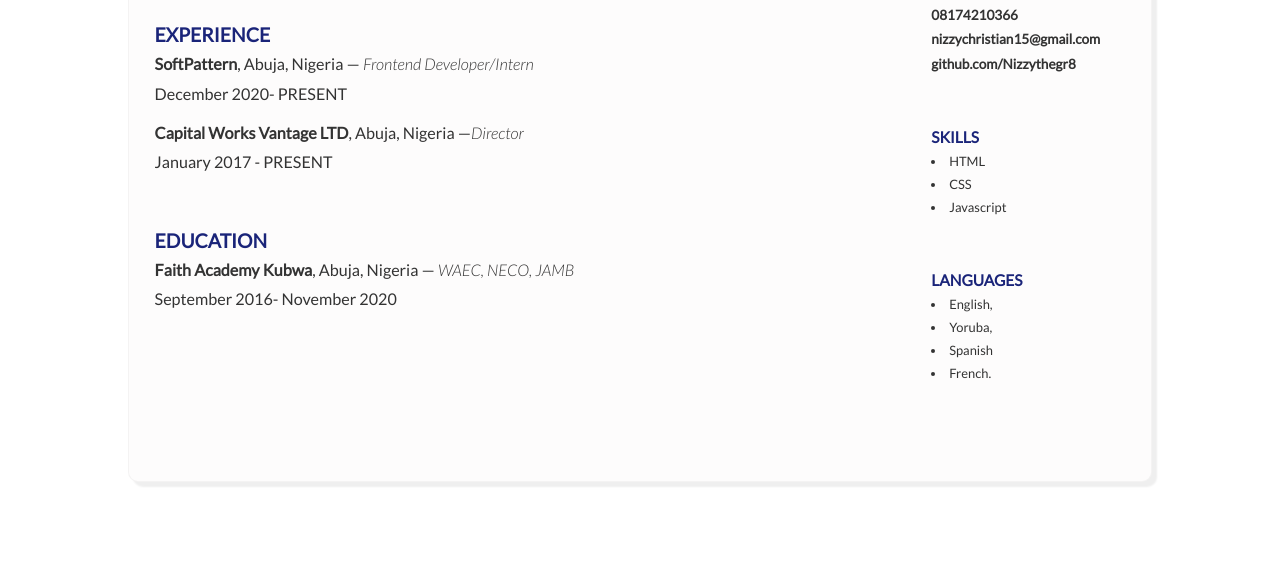
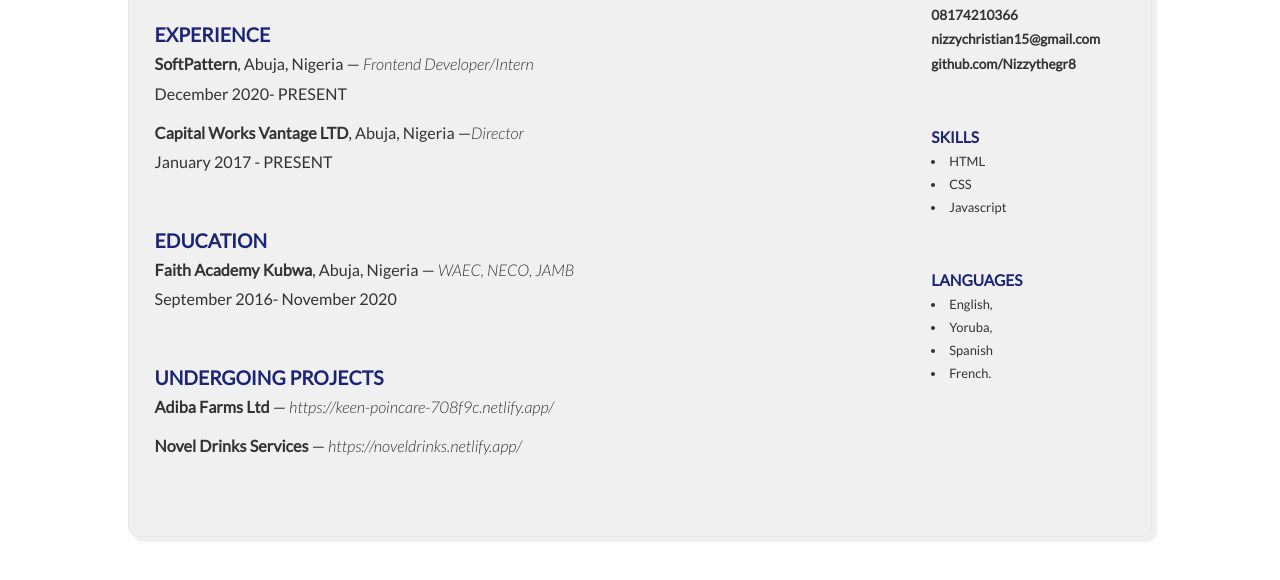
Before and after one commit to Nizzythegr8/My-CV, a plain HTML site: page index.html in a window 1280 px wide. Shown: the part 130-710 px from the top of the page. Drawn offline with Linux system fonts and the light colour scheme.

Commit message:
Finishing Touches

```diff
--- a/index.html
+++ b/index.html
@@ -34,7 +34,14 @@
 
             </div>
 
+            <div class="details">
+                <h3>UNDERGOING PROJECTS</h3>
+                <p><b>Adiba Farms Ltd</b> — <span class="itals">https://keen-poincare-708f9c.netlify.app/</span></p>
+                <p><b>Novel Drinks Services</b> — <span class="itals">https://noveldrinks.netlify.app/</span></p>
 
+
+
+            </div>
 
         </div>
 
--- a/style.css
+++ b/style.css
@@ -50,7 +50,7 @@
     border-radius: 10px;
     box-shadow: 5px 5px 2px #efefef;
     text-align: center;
-    background-color: #fdfcfc;
+    background-color: #f0f0f0;
     display: flex;
     justify-content: space-between;
 }
```
